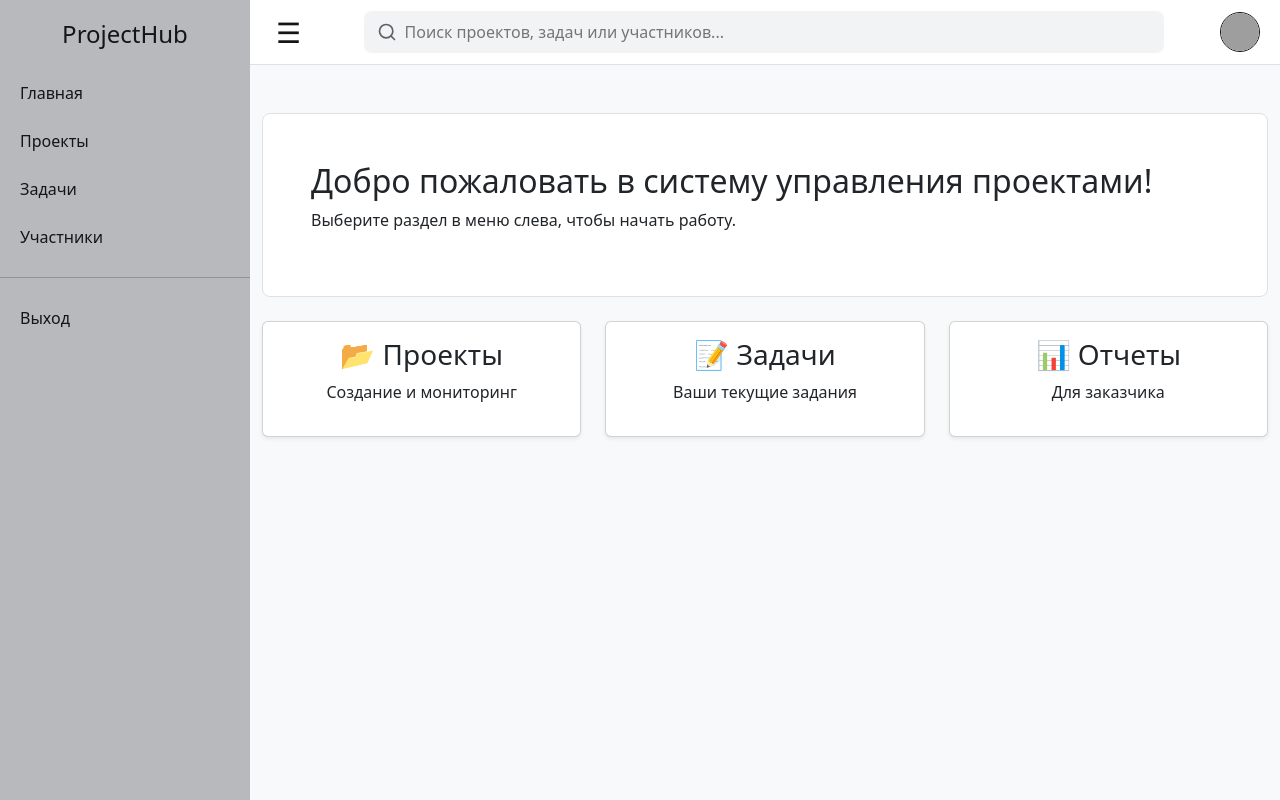
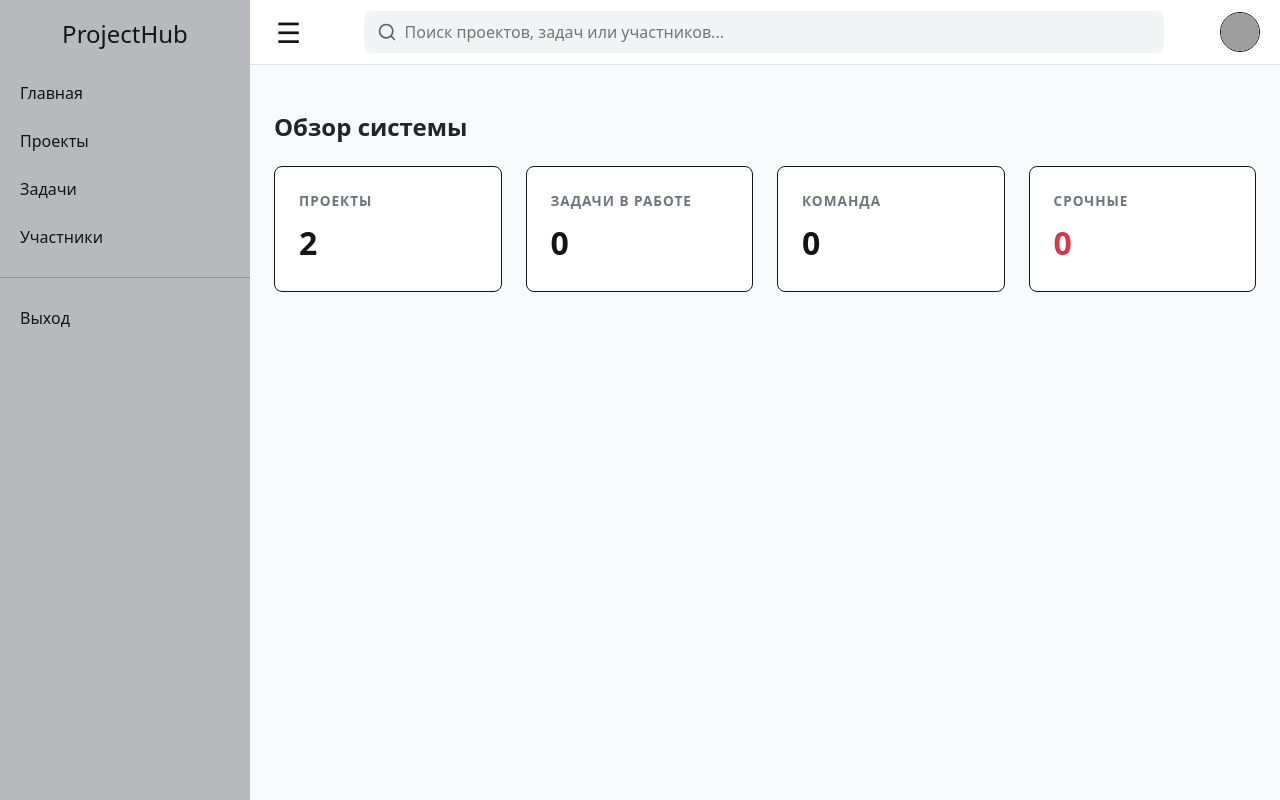
Before and after one commit to Alika443/diplom, a FastAPI app: page / in a window 1280 px wide. Run offline with FastAPI, Linux system fonts and the light colour scheme; grey boxes are pictures that could not be loaded.

Commit message:
добавлены верхние карточки на главной странице

```diff
--- a/app/main.py
+++ b/app/main.py
@@ -1,59 +1,65 @@
 import os
+from datetime import datetime
 from fastapi import FastAPI, Request, Depends, Form, responses
 from fastapi.responses import HTMLResponse
 from fastapi.templating import Jinja2Templates
 from sqlalchemy.orm import Session
-from datetime import datetime
 
+# Импортируем базу и модели
 from app.database import engine, Base, get_db
-from app.models.project import Project
+# Убедись, что в app/models/__init__.py прописаны импорты этих классов
+from app.models import Project, Task, User
 
-# Создаем таблицы
+# Создаем таблицы в БД
 Base.metadata.create_all(bind=engine)
 
 app = FastAPI()
 
-# Путь к шаблонам (лучше сделать его абсолютным, чтобы Windows не путалась)
-current_dir = os.path.dirname(os.path.abspath(__file__))
-base_dir = os.path.dirname(current_dir)
-templates = Jinja2Templates(directory=os.path.join(base_dir, "templates"))
-
-# Указываем, где лежат шаблоны
-base_dir = os.path.dirname(os.path.dirname(os.path.abspath(__file__)))
-templates_path = os.path.join(base_dir, "templates")
+# --- НАСТРОЙКА ШАБЛОНОВ ---
+# Определяем путь к папке templates относительно текущего файла
+current_dir = os.path.dirname(os.path.abspath(__file__)) # папка app
+project_root = os.path.dirname(current_dir) # корень проекта
+templates_path = os.path.join(project_root, "templates")
 templates = Jinja2Templates(directory=templates_path)
 
-print(f"DEBUG: Путь к шаблонам: {templates_path}")
+# --- МАРШРУТЫ (ROUTES) ---
 
-@app.get("/", response_class=HTMLResponse)
-async def read_root(request: Request):
-    # Передаем request (обязательно для Jinja2 в FastAPI)
-    return templates.TemplateResponse("index.html", {"request": request})
+@app.get("/")
+def read_root(request: Request, db: Session = Depends(get_db)):
+    # Считаем данные для карточек
+    total_projects = db.query(Project).count()
+    # Обрати внимание: Task должен быть импортирован выше!
+    active_tasks = db.query(Task).filter(Task.status != "Done").count()
+    total_users = db.query(User).count()
 
-# Заглушки для остальных страниц, чтобы ссылки не выдавали 404
-from fastapi import Depends
-from sqlalchemy.orm import Session
-from app.database import get_db
-from app.models.project import Project
+    # Срочные задачи (например, те, что не выполнены)
+    urgent_tasks = active_tasks
+
+    return templates.TemplateResponse("index.html", {
+        "request": request,
+        "stats": {
+            "projects": total_projects,
+            "tasks": active_tasks,
+            "users": total_users,
+            "urgent": urgent_tasks
+        }
+    })
 
 @app.get("/projects", response_class=HTMLResponse)
 async def projects_page(request: Request, db: Session = Depends(get_db)):
     try:
-        # Получаем проекты из базы
         projects = db.query(Project).all()
-        # Отправляем их в файл project.html
         return templates.TemplateResponse("projects.html", {
             "request": request,
             "projects": projects
         })
     except Exception as e:
-        return HTMLResponse(content=f"Ошибка: {e}", status_code=500)
+        return HTMLResponse(content=f"Ошибка в проектах: {e}", status_code=500)
 
 @app.get("/tasks", response_class=HTMLResponse)
 async def tasks_page(request: Request):
+    # Здесь можно будет позже сделать вывод задач по аналогии с проектами
     return templates.TemplateResponse("base.html", {"request": request})
-
-    from fastapi import Form, responses # Добавьте Form и responses в импорты
 
 @app.post("/projects/create")
 async def create_project(
@@ -61,20 +67,12 @@ async def create_project(
     description: str = Form(None),
     db: Session = Depends(get_db)
 ):
-    # Создаем объект проекта
     new_project = Project(title=title, description=description)
-
-    # Сохраняем в базу данных
     db.add(new_project)
     db.commit()
     db.refresh(new_project)
-
-    # После сохранения возвращаемся обратно на страницу проектов
     return responses.RedirectResponse(url="/projects", status_code=303)
 
-
-
-# Маршрут для УДАЛЕНИЯ
 @app.post("/projects/delete/{project_id}")
 async def delete_project(project_id: int, db: Session = Depends(get_db)):
     project = db.query(Project).filter(Project.id == project_id).first()
@@ -83,7 +81,6 @@ async def delete_project(project_id: int, db: Session = Depends(get_db)):
         db.commit()
     return responses.RedirectResponse(url="/projects", status_code=303)
 
-# Маршрут для РЕДАКТИРОВАНИЯ
 @app.post("/projects/update/{project_id}")
 async def update_project(
     project_id: int,
@@ -97,11 +94,12 @@ async def update_project(
         project.title = title
         project.status = status
         if deadline:
-            # Превращаем строку из календаря в объект даты Python
-            project.deadline = datetime.strptime(deadline, '%Y-%m-%d')
+            try:
+                project.deadline = datetime.strptime(deadline, '%Y-%m-%d')
+            except ValueError:
+                pass # Если дата пришла в неверном формате
         db.commit()
     return responses.RedirectResponse(url="/projects", status_code=303)
-
 
 @app.post("/projects/update-status/{project_id}")
 async def update_status(
--- a/app/models/__init__.py
+++ b/app/models/__init__.py
@@ -1 +1,4 @@
+# app/models/__init__.py
 from .project import Project
+from .task import Task  # Убедись, что файлы называются так
+from .user import User
--- a/templates/index.html
+++ b/templates/index.html
@@ -3,32 +3,72 @@
 {% block title %}Главная - PMS{% endblock %}
 
 {% block content %}
-<div class="row mt-4">
-    <div class="col-md-12">
-        <div class="p-5 mb-4 bg-white border rounded-3">
-            <h2>Добро пожаловать в систему управления проектами!</h2>
-            <p>Выберите раздел в меню слева, чтобы начать работу.</p>
+<style>
+    /* Стиль карточки статистики */
+    .stat-card {
+        background-color: #ffffff;
+        border: 1px solid #151516; /* Твоя фирменная обводка */
+        border-radius: 8px;
+        padding: 24px;
+        transition: transform 0.2s, box-shadow 0.2s;
+        height: 100%;
+    }
+
+    .stat-card:hover {
+        transform: translateY(-4px);
+        box-shadow: 0 4px 12px rgba(0,0,0,0.05);
+    }
+
+    .stat-label {
+        font-size: 0.85rem;
+        text-uppercase: uppercase;
+        letter-spacing: 1px;
+        color: #6c757d;
+        font-weight: 600;
+        margin-bottom: 8px;
+        display: block;
+    }
+
+    .stat-value {
+        font-size: 2rem;
+        font-weight: 700;
+        color: #151516;
+        display: block;
+    }
+</style>
+
+<div class="container-fluid py-4">
+    <div class="mb-4">
+        <h2 class="h4 fw-bold">Обзор системы</h2>
+    </div>
+
+    <div class="row g-4">
+        <div class="col-md-3">
+            <div class="stat-card">
+                <span class="stat-label text-uppercase">Проекты</span>
+                <span class="stat-value">{{ stats.projects }}</span>
+            </div>
         </div>
-    </div>
-</div>
 
-<div class="row text-center">
-    <div class="col-md-4">
-        <div class="card shadow-sm p-3">
-            <h3>📂 Проекты</h3>
-            <p>Создание и мониторинг</p>
+        <div class="col-md-3">
+            <div class="stat-card">
+                <span class="stat-label text-uppercase">Задачи в работе</span>
+                <span class="stat-value">{{ stats.tasks }}</span>
+            </div>
         </div>
-    </div>
-    <div class="col-md-4">
-        <div class="card shadow-sm p-3">
-            <h3>📝 Задачи</h3>
-            <p>Ваши текущие задания</p>
+
+        <div class="col-md-3">
+            <div class="stat-card">
+                <span class="stat-label text-uppercase">Команда</span>
+                <span class="stat-value">{{ stats.users }}</span>
+            </div>
         </div>
-    </div>
-    <div class="col-md-4">
-        <div class="card shadow-sm p-3">
-            <h3>📊 Отчеты</h3>
-            <p>Для заказчика</p>
+
+        <div class="col-md-3">
+            <div class="stat-card">
+                <span class="stat-label text-uppercase">Срочные</span>
+                <span class="stat-value text-danger">{{ stats.urgent }}</span>
+            </div>
         </div>
     </div>
 </div>
```
Also changed, not shown: app/models/task.py (added, +10 -0 lines), sql_app.db.
